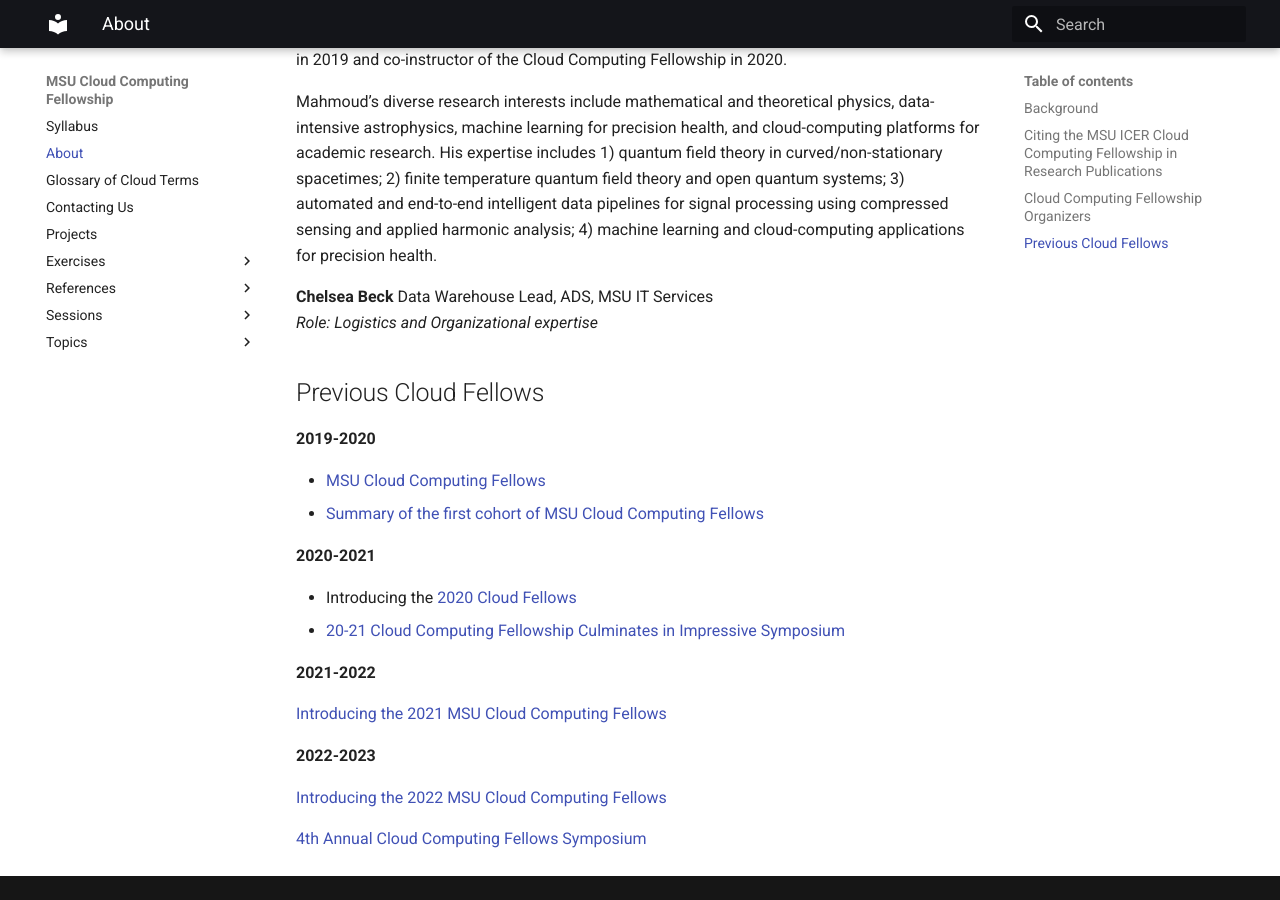
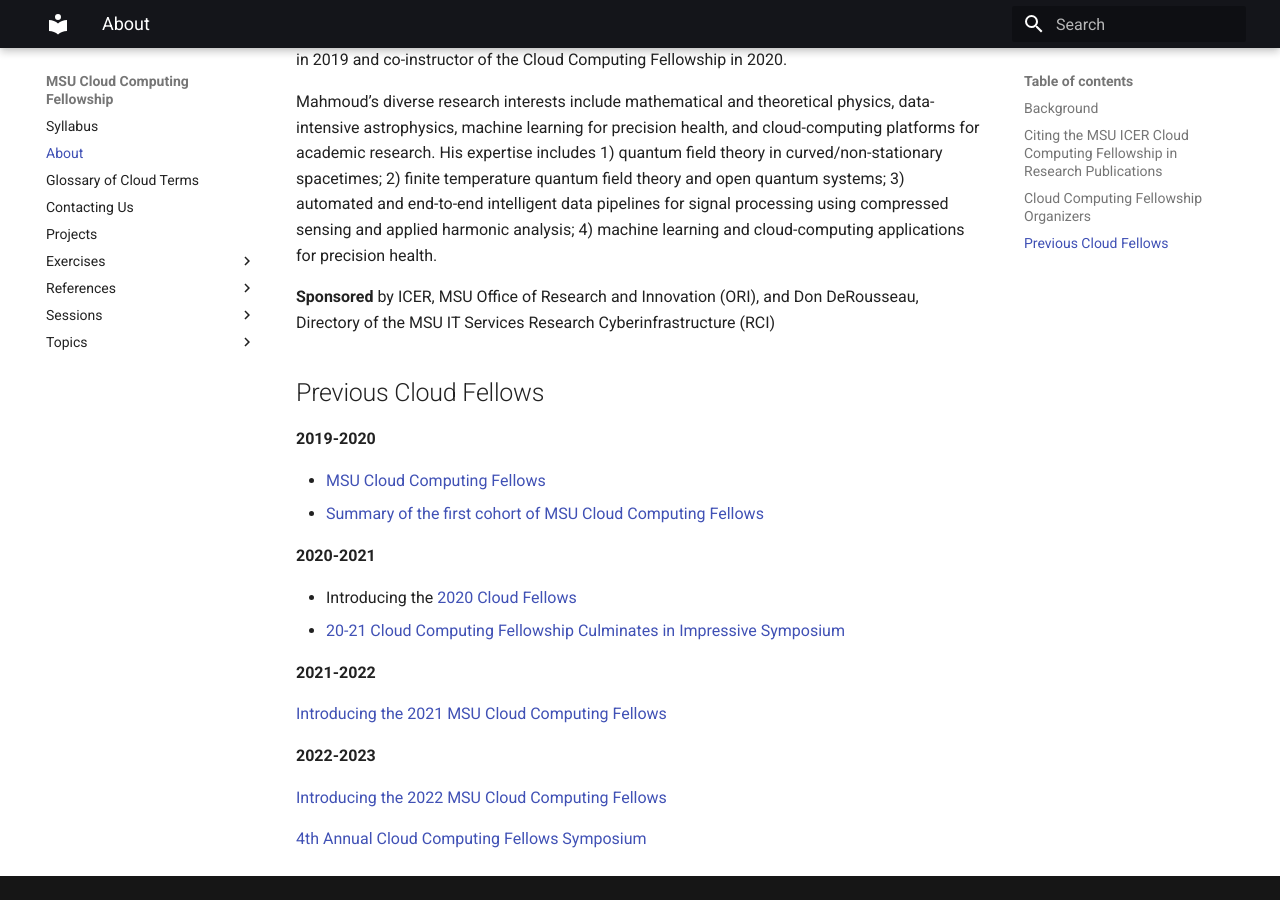
Before and after one commit to emtelgen/ccf23-testing, an MkDocs documentation site: the page built from docs/about.md, in a window 1280 px wide and 900 px high, scrolled down 2443 px. Built offline with MkDocs 1.6.1 and Material for MkDocs 9.7.7, drawn with Linux system fonts in a browser that asks for light colours.

Commit message:
add RCI sponsorship to the about page

```diff
--- a/docs/about.md
+++ b/docs/about.md
@@ -44,9 +44,7 @@
 Mahmoud’s diverse research interests include mathematical and theoretical physics, data-intensive astrophysics, machine learning for precision health, and cloud-computing platforms for academic research. His expertise includes 1) quantum field theory in curved/non-stationary spacetimes; 2) finite temperature quantum field theory and open quantum systems; 3) automated and end-to-end intelligent data pipelines for signal processing using compressed sensing and applied harmonic analysis; 4) machine learning and cloud-computing applications for precision health.
 
 
-**Chelsea Beck** Data Warehouse Lead, ADS, MSU IT Services<br>
-*Role: Logistics and Organizational expertise*
-
+**Sponsored** by ICER, MSU Office of Research and Innovation (ORI), and Don DeRousseau, Directory of the MSU IT Services Research Cyberinfrastructure (RCI)
 ## Previous Cloud Fellows
 
 **2019-2020**
```
